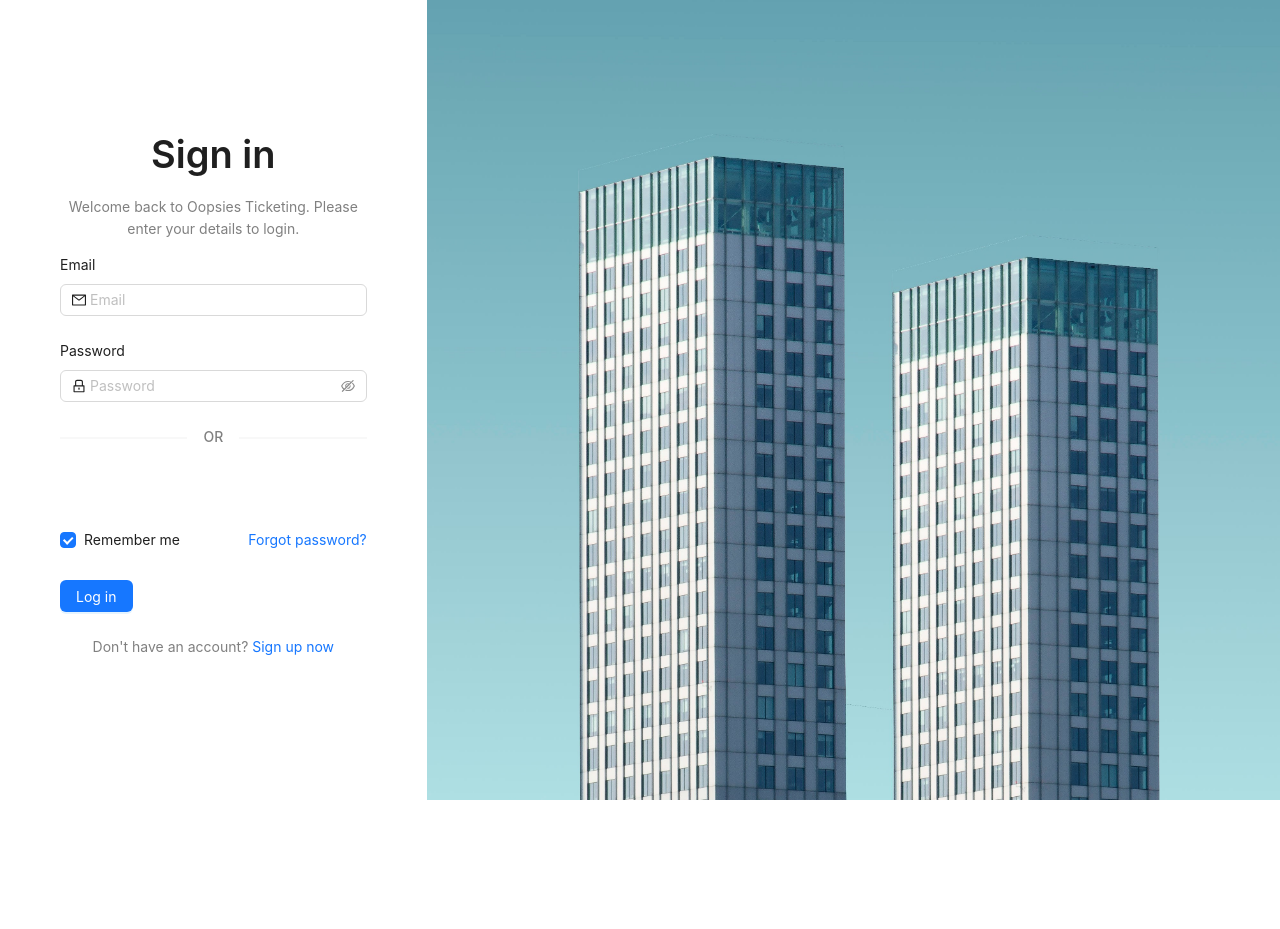
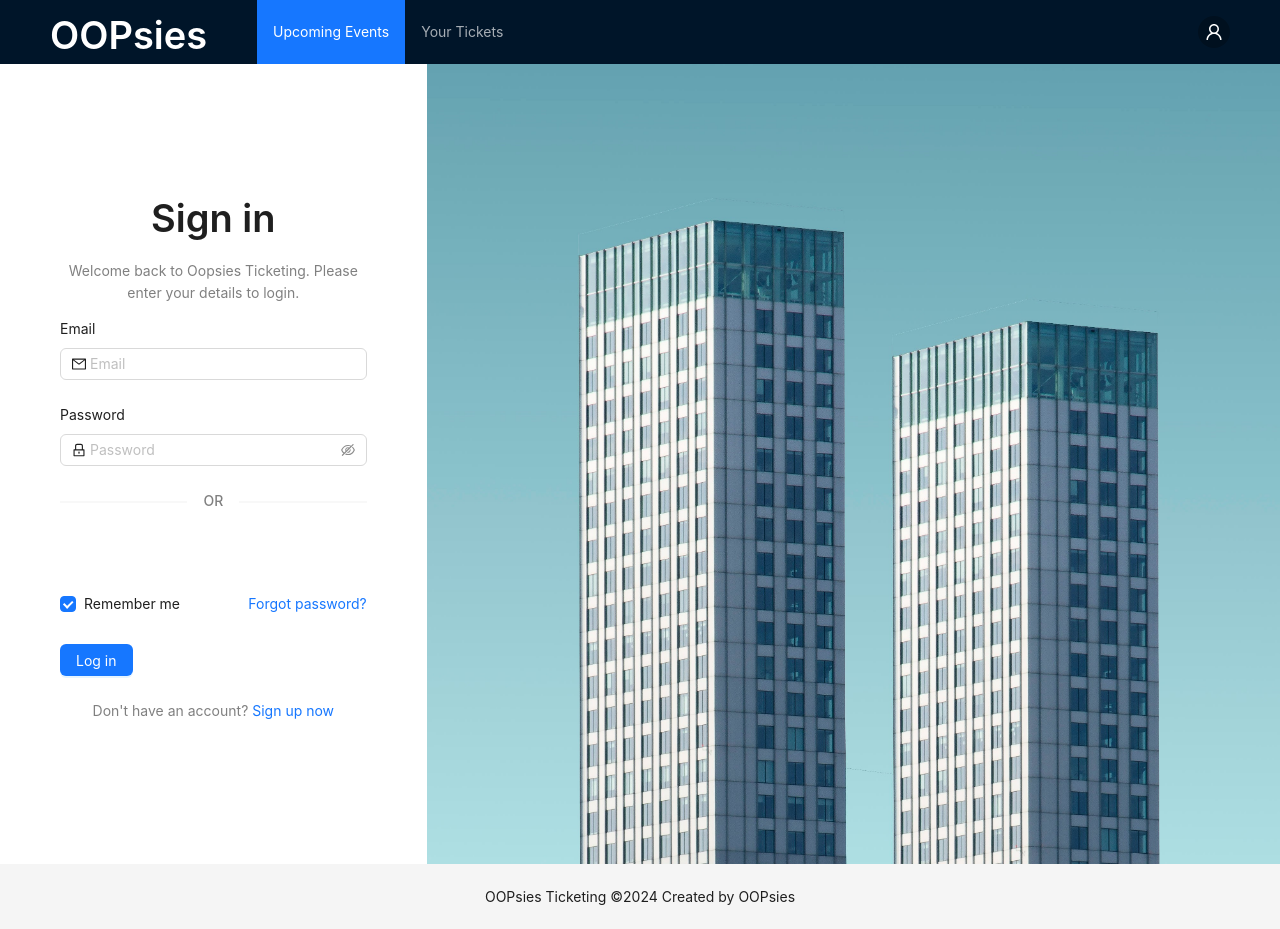
Before and after one commit to jerlpjgithub/IS442-OOPsies, a React (Create React App) app in the folder client/: page /login in a window 1280 px wide. Before the commit the page ends 803 px from the top, so only its background shows below. Built offline with nearby package versions, Linux system fonts and the light colour scheme; no server answers.

Commit message:
feat(frontend): initial push for frontend

```diff
--- a/client/src/App.js
+++ b/client/src/App.js
@@ -2,6 +2,8 @@ import React from "react";
 import { BrowserRouter, Routes, Route } from "react-router-dom";
 import { AppRouter } from "./routes/AppRouter";
 import { GoogleOAuthProvider } from "@react-oauth/google";
+import Navbar from './components/navbar/Navbar';
+import Footer from './components/footer/Footer';
 
 import { AuthProvider } from "./context/AuthContext";
 
@@ -10,7 +12,9 @@ function App() {
     <GoogleOAuthProvider clientId={process.env.REACT_APP_GOOGLE_CLIENT_ID}>
       <AuthProvider>
         <BrowserRouter>
+        <Navbar/>
           <AppRouter />
+        <Footer/>
         </BrowserRouter>
       </AuthProvider>
     </GoogleOAuthProvider>
--- /dev/null
+++ b/client/src/components/footer/Footer.js
@@ -0,0 +1,15 @@
+import React from 'react';
+import { Breadcrumb, Layout, Menu, theme } from 'antd';
+const { Footer } = Layout;
+
+const App = () => {
+    return <Footer
+        style={{
+            textAlign: 'center',
+        }}
+    >
+        OOPsies Ticketing ©{new Date().getFullYear()} Created by OOPsies
+    </Footer>
+}
+
+export default App;
--- /dev/null
+++ b/client/src/components/navbar/Navbar.css
@@ -0,0 +1,17 @@
+.logo {
+    width: 200px; /* Default width */
+  }
+
+  /* If the viewport is 600px or less, make the logo smaller */
+  @media (max-width: 600px) {
+    .logo {
+      width: 100px;
+    }
+  }
+
+  /* If the viewport is 400px or less, make the logo even smaller */
+  @media (max-width: 400px) {
+    .logo {
+      width: 50px;
+    }
+  }
--- /dev/null
+++ b/client/src/components/navbar/Navbar.js
@@ -0,0 +1,47 @@
+import React from 'react';
+import { Layout, Menu, theme } from 'antd';
+import Logo from './components/Logo';
+import './Navbar.css';
+import Profile from './components/Profile'; // Import your Profile component
+
+const { Header } = Layout;
+
+const items = [
+    { key: '1', label: 'Upcoming Events' },
+    { key: '2', label: 'Your Tickets' },
+];
+
+const App = () => {
+    const {
+        token: { colorBgContainer, borderRadiusLG },
+    } = theme.useToken();
+
+    return (
+        <Layout>
+            <Header
+                style={{
+                    display: 'flex',
+                    alignItems: 'center',
+                    justifyContent: 'space-between', // Add this line
+                }}
+            >
+                <Logo className='logo'  />
+                <Menu
+                    theme="dark"
+                    mode="horizontal"
+                    defaultSelectedKeys={['1']}
+                    style={{ flex: 1 }} // Add this line
+                >
+                    {items.map(item => (
+                        <Menu.Item key={item.key}>
+                            {item.label}
+                        </Menu.Item>
+                    ))}
+                </Menu>
+                <Profile />
+            </Header>
+        </Layout>
+    );
+}
+
+export default App;
--- /dev/null
+++ b/client/src/components/navbar/components/Logo.js
@@ -0,0 +1,9 @@
+import React from 'react';
+import { Typography } from 'antd';
+const { Title } = Typography;
+const App = () => (
+  <>
+    <Title style={{color: 'white', marginRight:'50px'}}>OOPsies</Title>
+  </>
+);
+export default App;
--- /dev/null
+++ b/client/src/components/navbar/components/Profile.js
@@ -0,0 +1,22 @@
+import React from 'react';
+import { Avatar, Dropdown, Menu } from 'antd';
+import { UserOutlined } from '@ant-design/icons';
+
+const ProfileMenu = (
+  <Menu>
+    <Menu.Item key="0">
+      Profile
+    </Menu.Item>
+    <Menu.Item key="1">
+      Logout
+    </Menu.Item>
+  </Menu>
+);
+
+const Profile = () => (
+  <Dropdown overlay={ProfileMenu} trigger={['click']}>
+    <Avatar icon={<UserOutlined />} />
+  </Dropdown>
+);
+
+export default Profile;
```
Also changed, not shown: client/src/App.css (line endings or trailing spaces).
